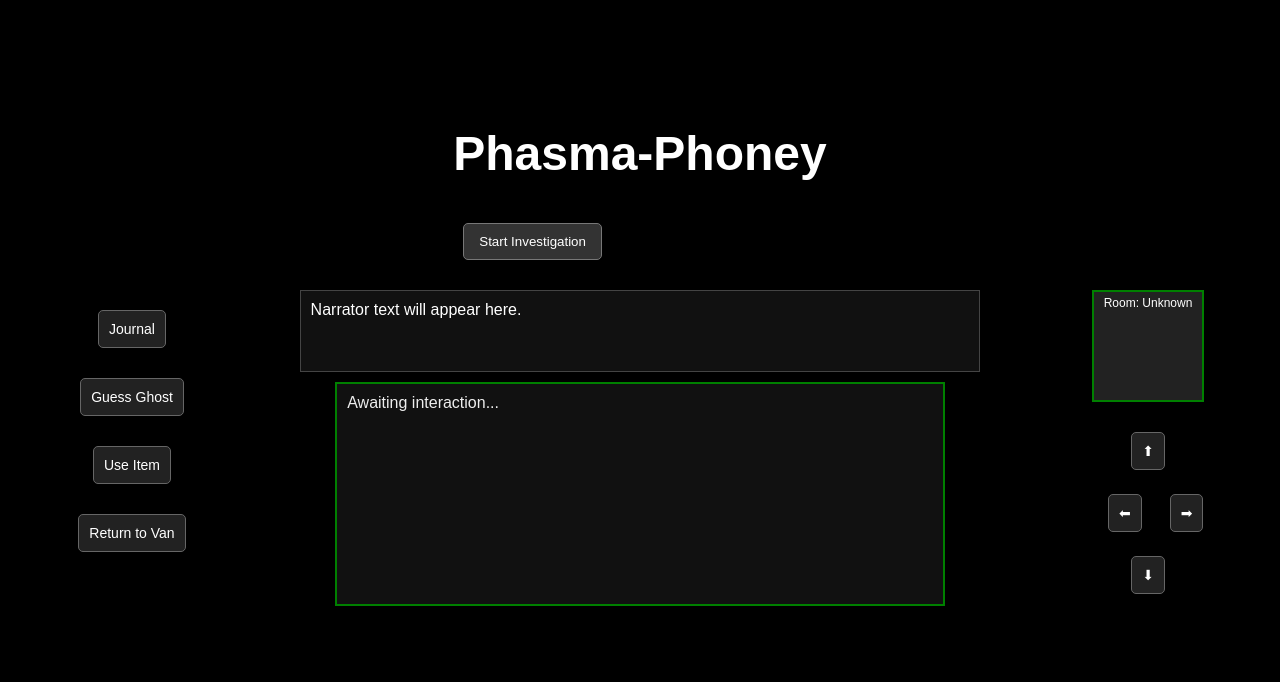
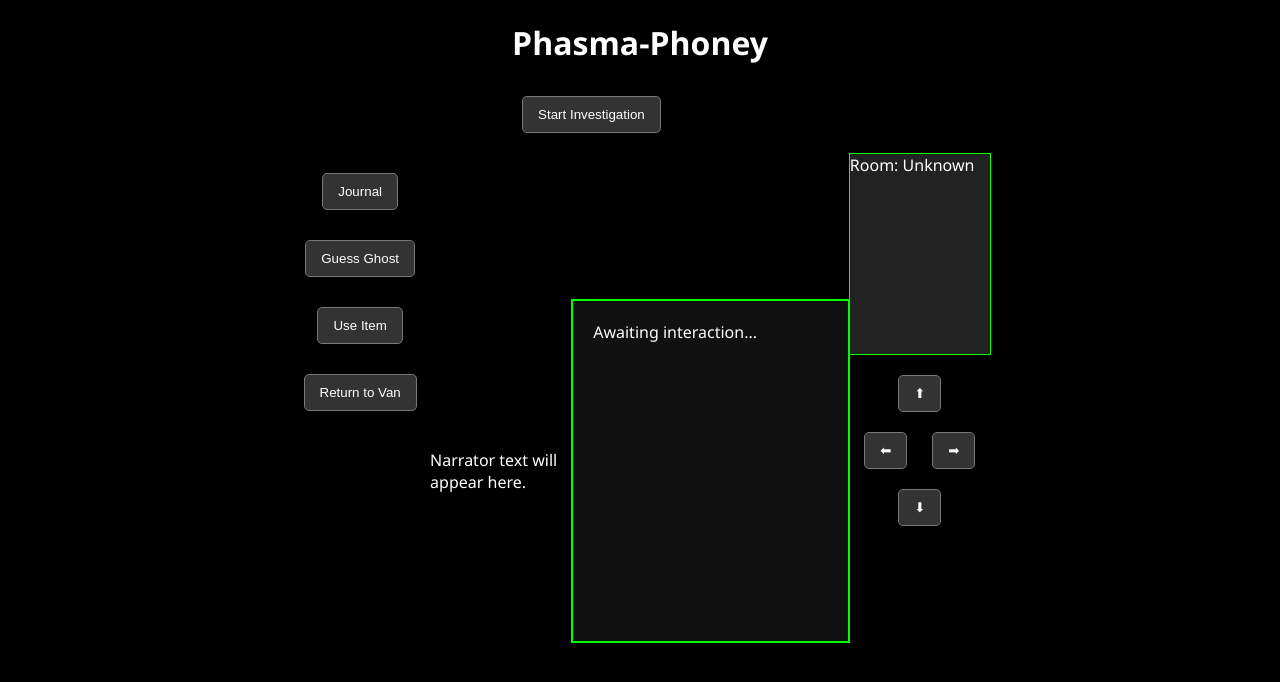
Before and after one commit to sharkvelocity/phasma-phoney, a plain HTML site: page index.html in a window 1280 px wide. Drawn offline with Linux system fonts and the light colour scheme.

Commit message:
Update index.html

```diff
--- a/index.html
+++ b/index.html
@@ -5,96 +5,10 @@
   <meta name="viewport" content="width=device-width, initial-scale=1.0" />
   <title>Phasma-Phoney</title>
   <link rel="stylesheet" href="styles.css" />
-  <style>
-    body {
-      background: black;
-      color: white;
-      font-family: sans-serif;
-      margin: 0;
-      padding: 0;
-      display: flex;
-      flex-direction: column;
-      align-items: center;
-    }
-    #title-screen {
-      margin-top: 30px;
-    }
-    #game-screen {
-      display: flex;
-      flex-direction: row;
-      justify-content: space-between;
-      padding: 10px;
-      width: 100vw;
-      height: 100vh;
-    }
-    #left-panel, #right-panel {
-      display: flex;
-      flex-direction: column;
-      gap: 10px;
-      padding: 10px;
-    }
-    #center-panel {
-      flex-grow: 1;
-      display: flex;
-      flex-direction: column;
-      justify-content: start;
-      align-items: center;
-      padding: 10px;
-    }
-    #narrator-box {
-      background: #111;
-      padding: 10px;
-      min-height: 60px;
-      width: 90%;
-      margin-bottom: 10px;
-      border: 1px solid #444;
-    }
-    .hidden {
-      display: none;
-    }
-    #option-buttons button,
-    #left-panel button,
-    #movement-buttons button {
-      background: #222;
-      color: white;
-      border: 1px solid #666;
-      padding: 10px;
-      font-size: 14px;
-      cursor: pointer;
-    }
-    #movement-buttons {
-      display: flex;
-      flex-direction: column;
-      align-items: center;
-      gap: 4px;
-    }
-    .horiz {
-      display: flex;
-      gap: 8px;
-    }
-    #mini-map {
-      height: 100px;
-      width: 100px;
-      border: 2px solid green;
-      margin-bottom: 10px;
-      text-align: center;
-      padding: 4px;
-      font-size: 12px;
-    }
-    #main-readout {
-      width: 80%;
-      height: 200px;
-      border: 2px solid green;
-      background: #111;
-      color: #eee;
-      padding: 10px;
-      overflow-y: auto;
-    }
-  </style>
 </head>
 <body>
   <div id="title-screen">
-    <h1 class="game-title">Phasma-Phoney</h1>
+    <h1>Phasma-Phoney</h1>
     <button id="start-btn">Start Investigation</button>
   </div>
 
@@ -114,7 +28,7 @@
       <div id="mini-map">Room: Unknown</div>
       <div id="movement-buttons">
         <button id="move-north">⬆</button>
-        <div class="horiz">
+        <div style="display:flex; gap:5px;">
           <button id="move-west">⬅</button>
           <button id="move-east">➡</button>
         </div>
@@ -123,92 +37,22 @@
     </div>
   </div>
 
-  <div id="journal-screen" class="screen hidden" style="position:absolute;top:10%;left:10%;width:80%;background:#111;padding:12px;border:2px solid #666;z-index:999;">
-    <h2>Investigation Journal</h2>
-    <textarea id="journal-entry" placeholder="Write your notes here..." style="width:100%;height:120px;"></textarea>
-    <br/>
-    <button id="save-journal">Save</button>
-    <button id="close-journal">Close</button>
-  </div>
-
   <script type="module">
-  window.addEventListener("error", e => {
-    alert("🔥 Script Error: " + e.message);
-    console.error("Global error:", e);
-  });
-
-  console.log("🧪 DEBUG: Inline JS loaded");
-
-  (async () => {
-    try {
-      const game = await import('./game.js');
-      const journal = await import('./journal.js');
-      const { getCurrentRoom } = await import('./map.js');
-
-      if (!game.startGame) {
-        alert("❌ startGame() is missing in game.js");
-        return;
-      }
-
-      function appendReadout(text) {
-        const log = document.getElementById('main-readout');
-        log.innerText += `\n${text}`;
-        log.scrollTop = log.scrollHeight;
-      }
-
-      function displayNarratorText(input) {
-        const narratorBox = document.getElementById('narrator-box');
-        narratorBox.innerText = input;
-        appendReadout(input);
-        const map = document.getElementById('mini-map');
-        if (map) map.innerText = 'Room: ' + getCurrentRoom();
-      }
-
-      window.displayNarratorText = displayNarratorText;
-      window.addToReadout = appendReadout;
+    import { startGame } from './game.js';
 
     window.addEventListener('DOMContentLoaded', () => {
-        console.log("🎯 DOMContentLoaded triggered");
-        const startBtn = document.getElementById('start-btn');
       const title = document.getElementById('title-screen');
       const screen = document.getElementById('game-screen');
-        const journalScreen = document.getElementById('journal-screen');
+      const startBtn = document.getElementById('start-btn');
 
-        if (!startBtn) {
-          alert("🚨 start-btn not found");
-          return;
-        }
-
+      if (startBtn) {
         startBtn.onclick = () => {
-          console.log('🟢 Start button clicked');
           title.classList.add('hidden');
           screen.classList.remove('hidden');
-          try {
-            game.startGame();
-            journal.initializeJournal();
-            console.log('✅ game.startGame() executed');
-          } catch (err) {
-            alert('💥 Error running startGame: ' + err.message);
-            console.error(err);
+          startGame();
+        };
       }
-        };
-
-        document.getElementById('journal-btn').onclick = () => {
-          journalScreen.classList.toggle('hidden');
-        };
-        document.getElementById('close-journal').onclick = () => {
-          journalScreen.classList.add('hidden');
-        };
-        document.getElementById('save-journal').onclick = () => {
-          const note = document.getElementById('journal-entry').value;
-          journal.updateNotes(note);
-        };
     });
-    } catch (err) {
-      alert("💥 Fatal module load error: " + err.message);
-      console.error(err);
-    }
-  })();
   </script>
 </body>
 </html>
```
Lines whose indentation alone changed are shown as unchanged.
